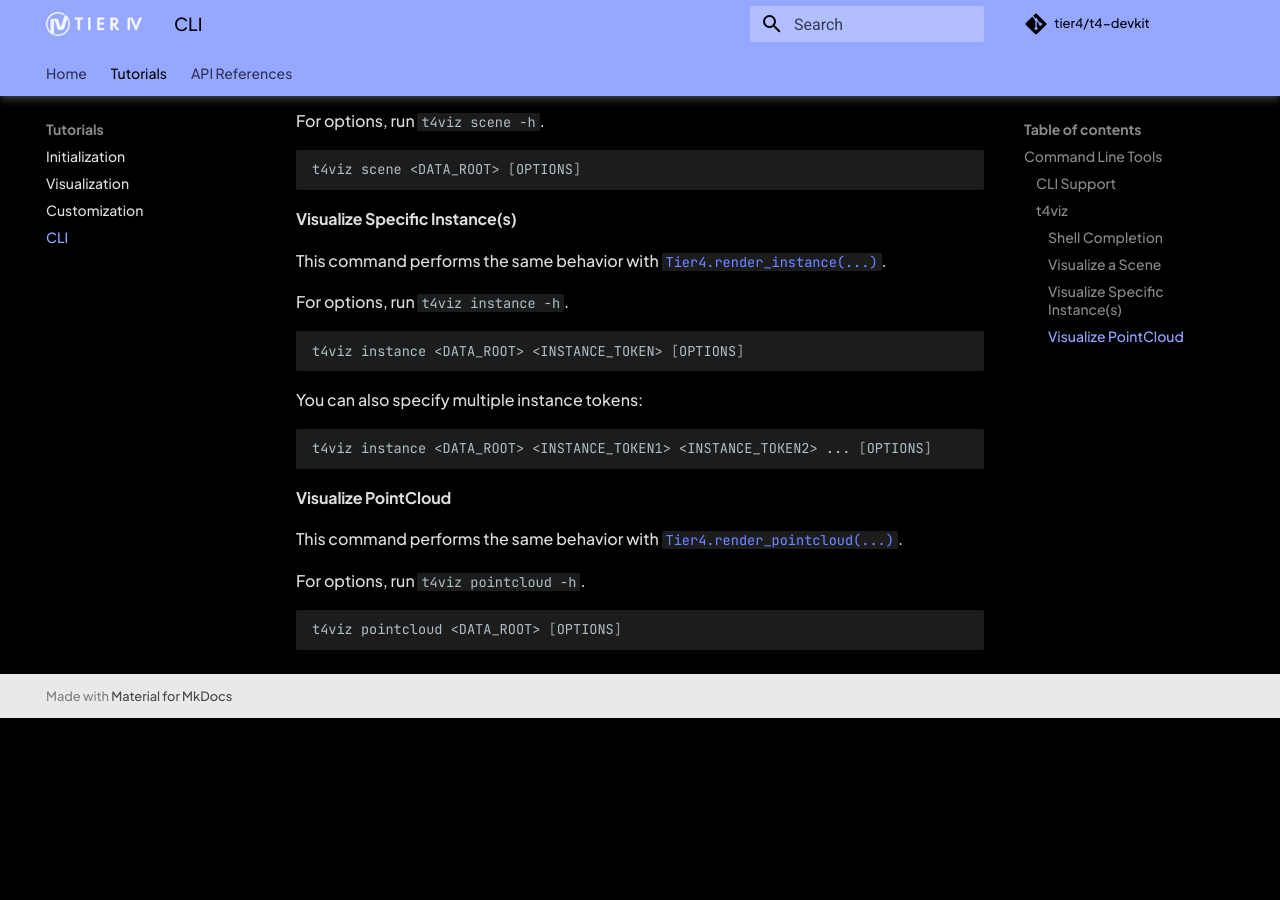
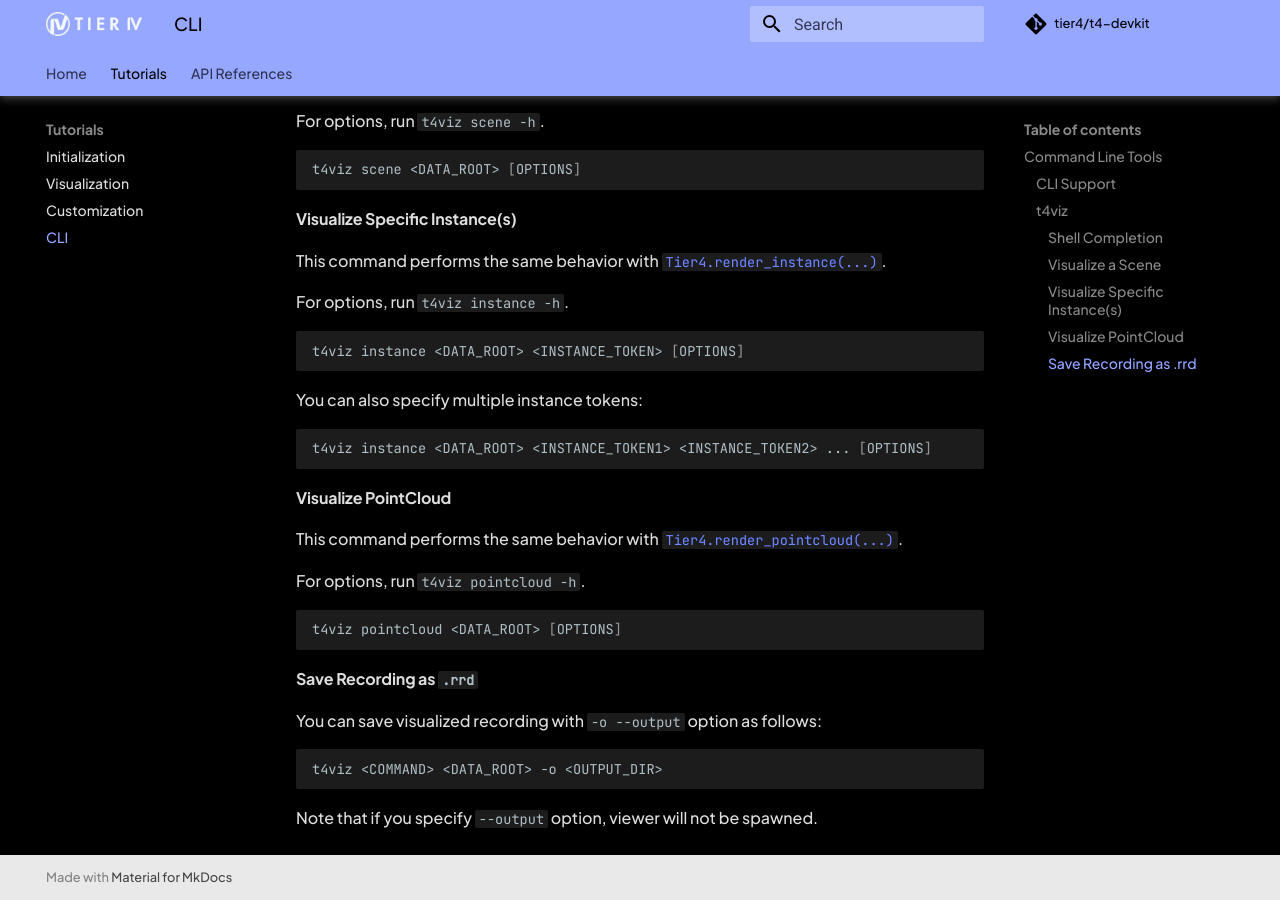
Before and after one commit to tier4/t4-devkit, an MkDocs documentation site: the page built from docs/tutorials/cli.md, in a window 1280 px wide and 900 px high, scrolled down 953 px. Built offline with MkDocs 1.6.1 and Material for MkDocs 9.7.7, drawn with Linux system fonts in a browser that asks for light colours; comment, search, counter and statistics services are not loaded; the version menu is left out; before the commit the page ends 1671 px from its top, so only the background shows below that.

Commit message:
docs: update document for CLI
Signed-off-by: ktro2828 <kotaro.uetake@tier4.jp>

````diff
--- a/docs/tutorials/cli.md
+++ b/docs/tutorials/cli.md
@@ -71,3 +71,13 @@ For options, run `t4viz pointcloud -h`.
 ```shell
 t4viz pointcloud <DATA_ROOT> [OPTIONS]
 ```
+
+#### Save Recording as `.rrd`
+
+You can save visualized recording with `-o --output` option as follows:
+
+```shell
+t4viz <COMMAND> <DATA_ROOT> -o <OUTPUT_DIR>
+```
+
+Note that if you specify `--output` option, viewer will not be spawned.
````
